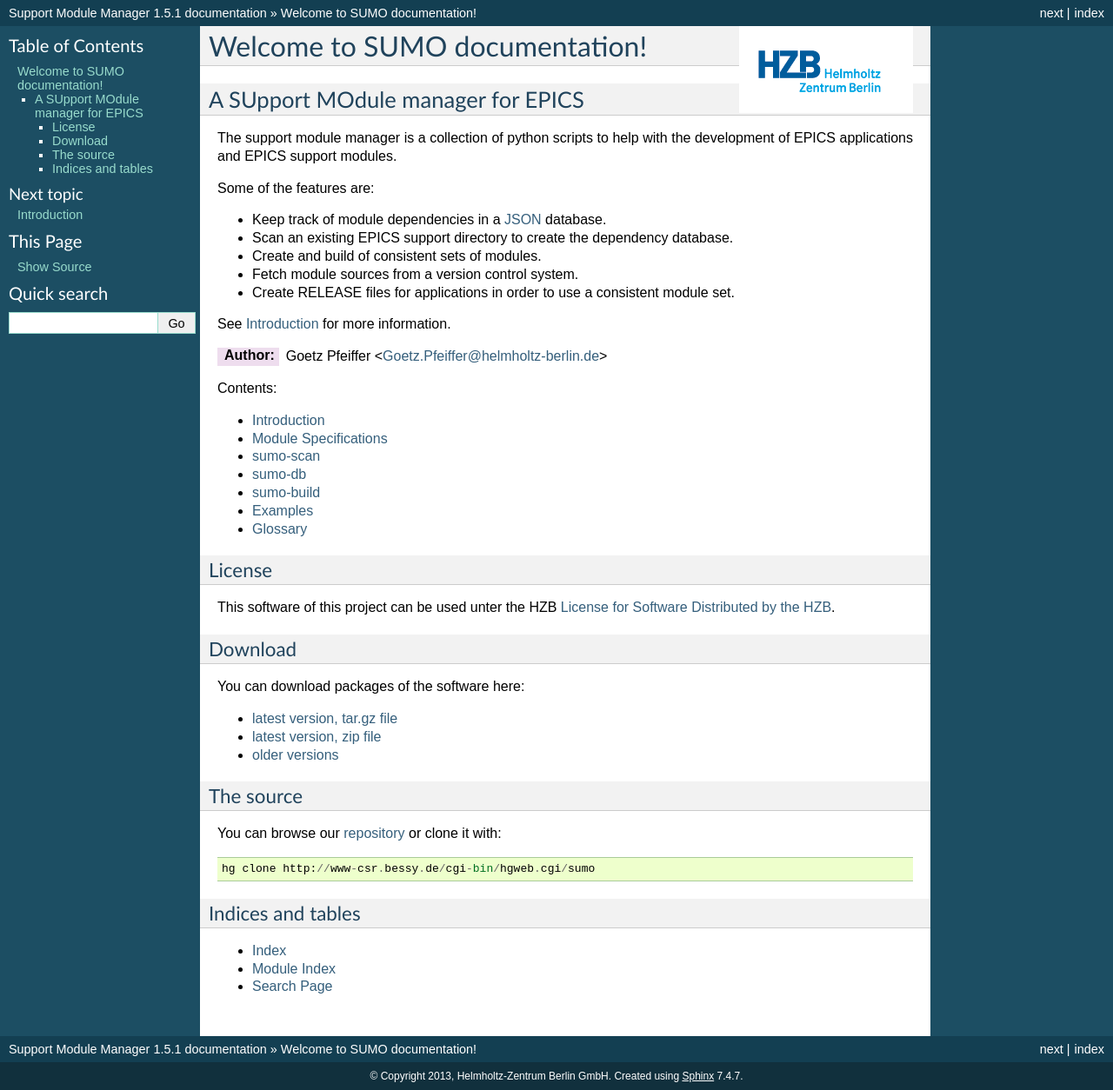
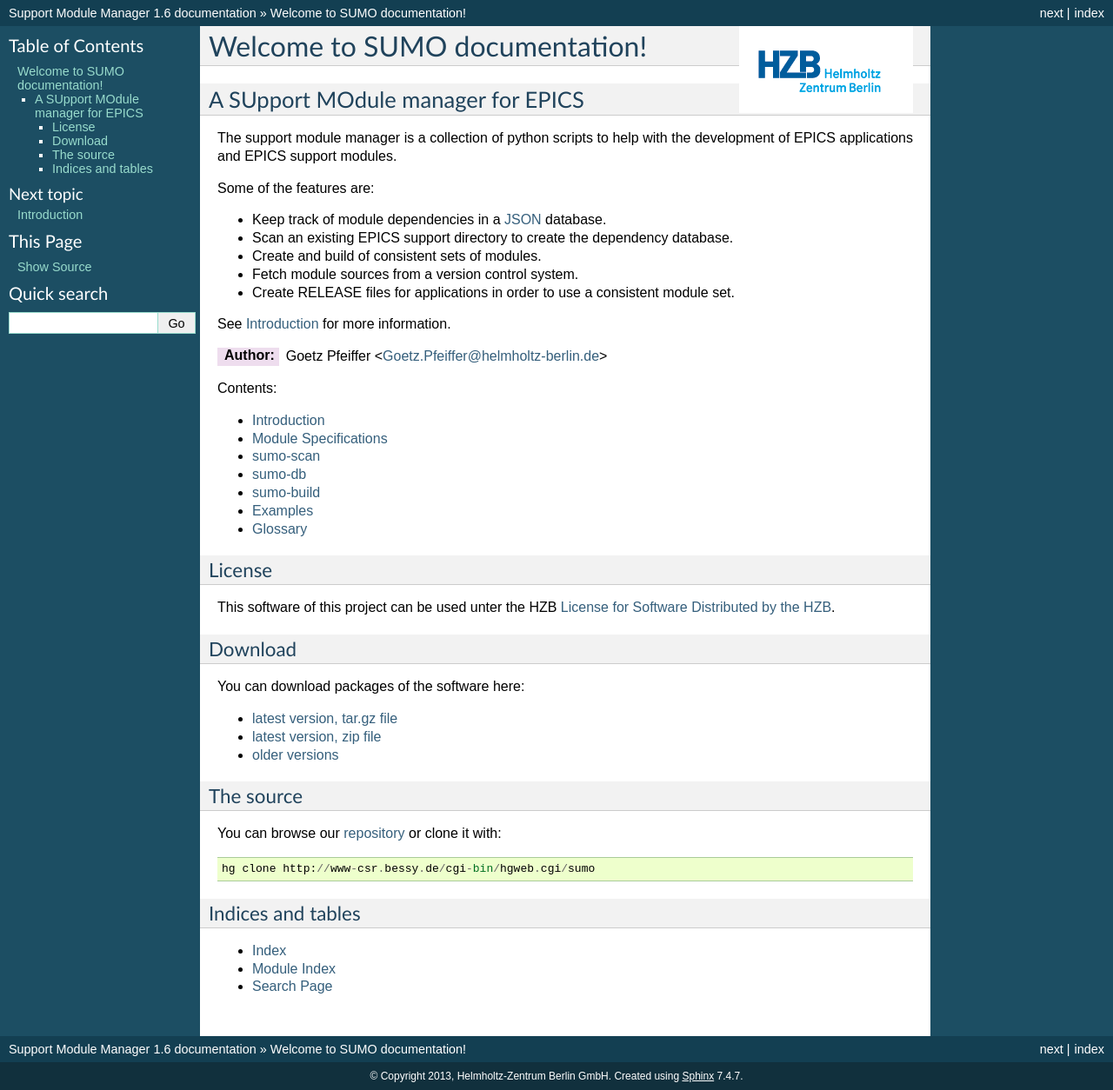
Before and after one commit to klauer/epics-sumo-mirror, a Sphinx documentation site: the page built from doc/index.rst, in a window 1280 px wide. Shown: the whole page at 87% size. Built offline with Sphinx 7.4.7, drawn with Linux system fonts in a browser that asks for light colours.

Commit message:
The version was changed to 1.6.

```diff
--- a/doc/conf.py
+++ b/doc/conf.py
@@ -49,7 +49,7 @@
 # built documents.
 #
 # The short X.Y version.
-version = "1.5.1"
+version = "1.6"
 # The full version, including alpha/beta/rc tags.
 release = version
 
--- a/setup.py
+++ b/setup.py
@@ -5,7 +5,7 @@
 See http://docs.python.org/install
 on how to use setup.py
 """
-my_version="1.5.1"
+my_version="1.6"
 
 from distutils.core import setup
 
```
Also changed, not shown: 3 other files.
